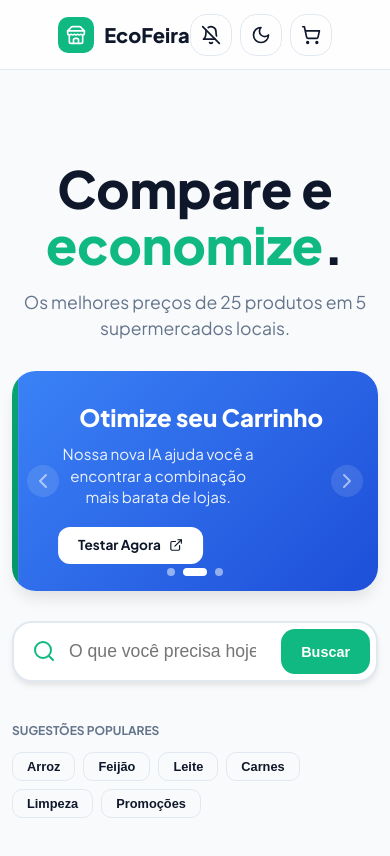
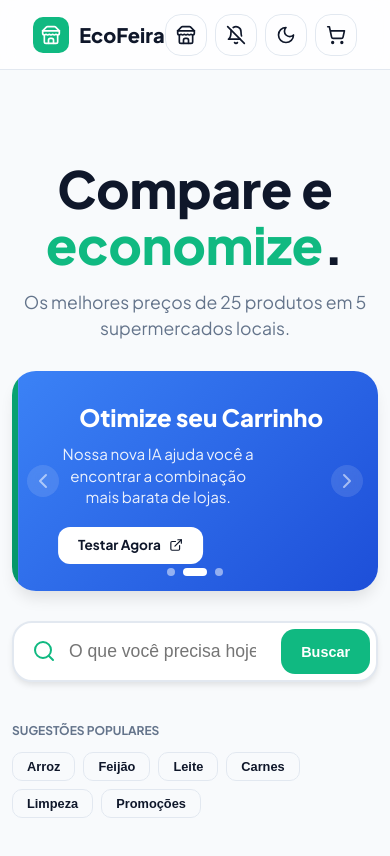
Before and after one commit to eurenemendes/ecofeira, a React (Vite) app: page / in a window 390 px wide. Shown: the top 856 px of the page. Built offline with nearby package versions, Linux system fonts and the light colour scheme.

Commit message:
feat: Add mobile-only store button
Introduces a dedicated button on the navigation bar to view stores, specifically for mobile devices. This improves usability by providing direct access to store selection on smaller screens.

```diff
--- a/App.tsx
+++ b/App.tsx
@@ -366,6 +366,15 @@ function App() {
           </nav>
 
           <div className="flex gap-2 items-center">
+            <button
+              className={`btn btn-ghost mobile-only ${view === AppView.STORES ? 'active' : ''}`}
+              onClick={() => setView(AppView.STORES)}
+              style={{ padding: '10px' }}
+              title="Supermercados"
+            >
+              <StoreIcon size={20} />
+            </button>
+
             <div style={{ position: 'relative' }} ref={notifRef}>
               <button
                 className={`btn btn-ghost ${unreadCount > 0 ? 'notif-pulse' : ''}`}
@@ -730,6 +739,11 @@ function App() {
         .btn-icon:hover { background: var(--bg); color: var(--text-main); }
         .btn-icon.active { background: var(--primary-light); color: var(--primary); }
 
+        .mobile-only { display: none; }
+        @media (max-width: 768px) {
+          .mobile-only { display: inline-flex; }
+        }
+
         /* Notifications Styles */
         .notif-pulse {
           animation: bellPulse 2s infinite;
```
